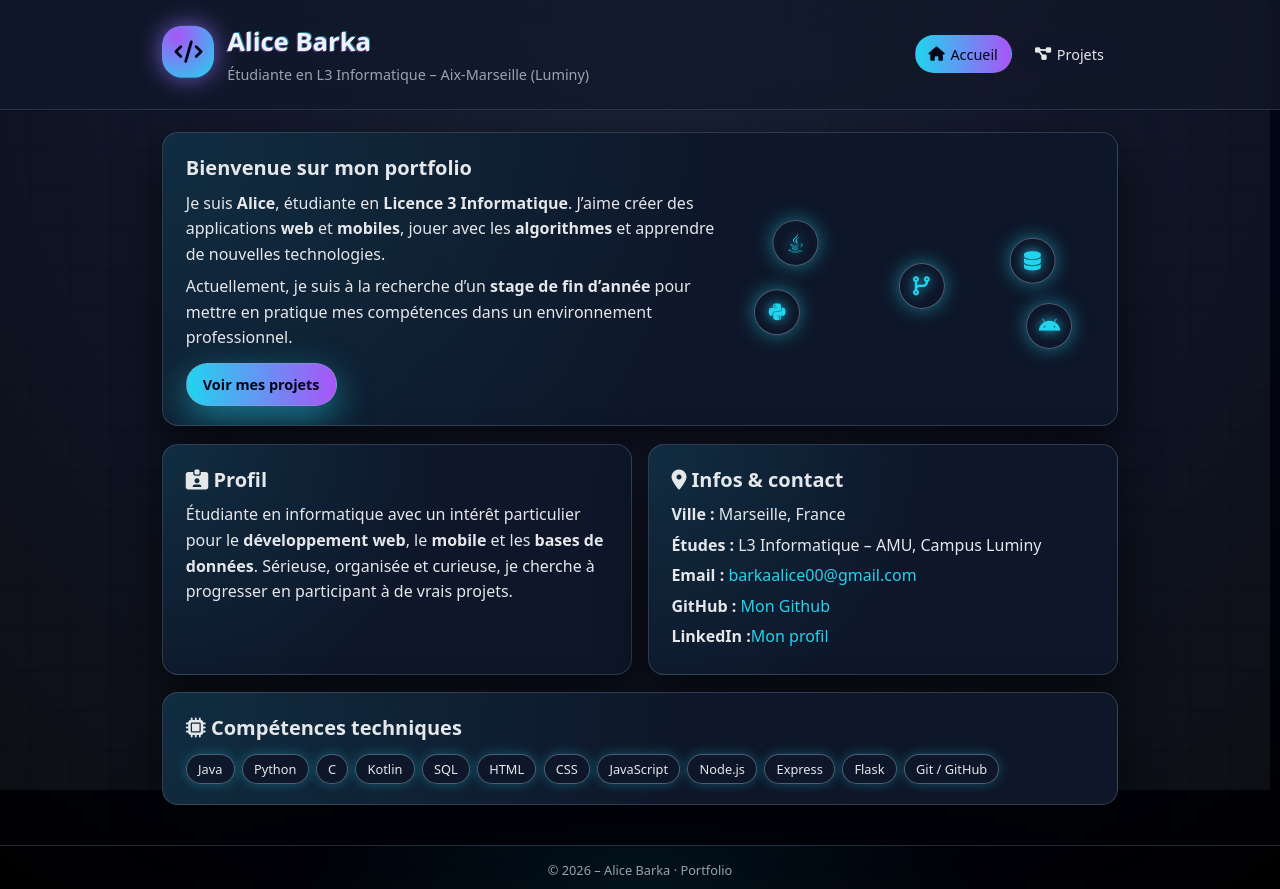
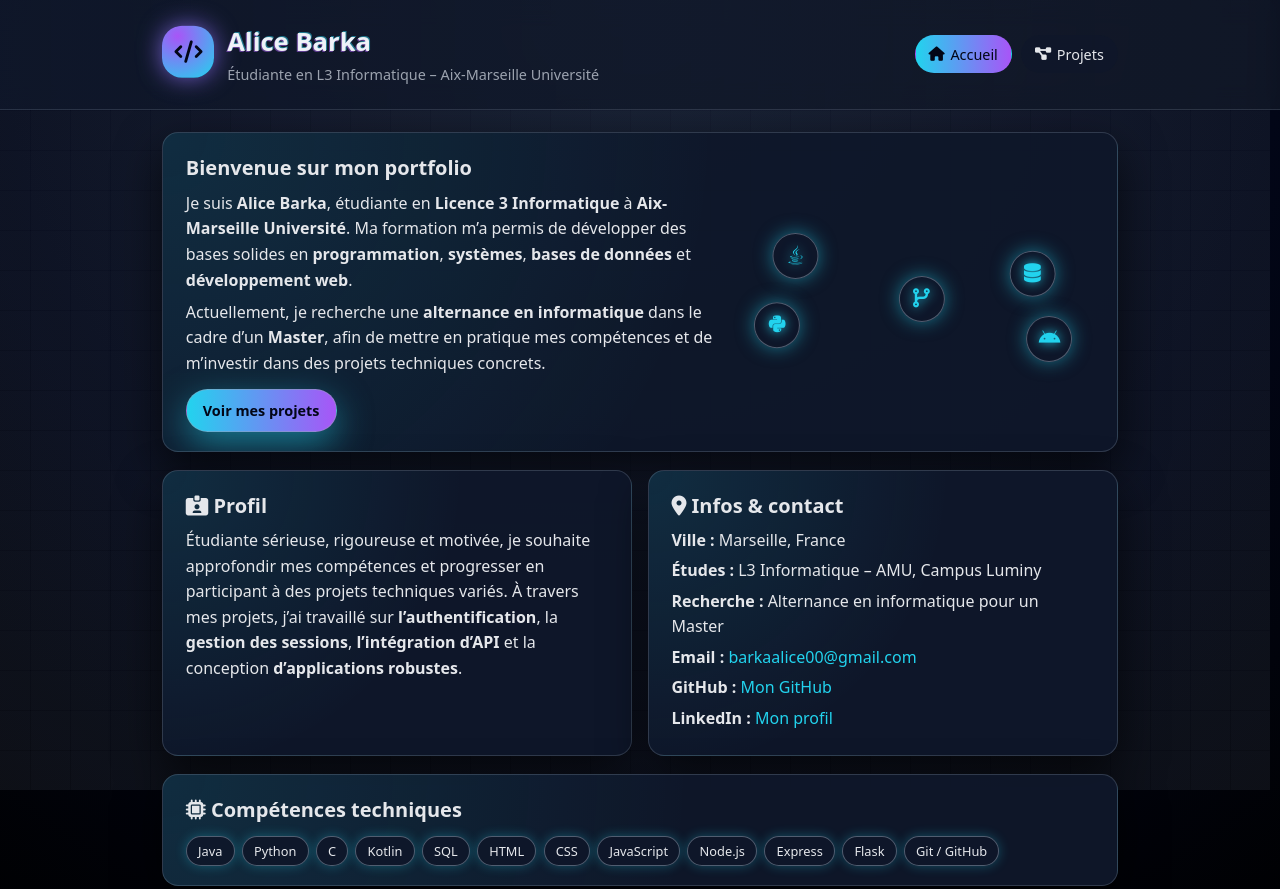
Before and after one commit to AliceBARKA/Portfolio, a website: page index.html in a window 1280 px wide. Shown: the top 889 px of the page. Drawn offline with Linux system fonts and the light colour scheme.

Commit message:
Mise à jour du portfolio (présentation + projets)

```diff
--- a/index.html
+++ b/index.html
@@ -5,8 +5,7 @@
   <meta name="viewport" content="width=device-width, initial-scale=1" />
   <title>Portfolio – Alice Barka</title>
   <link rel="stylesheet" href="style.css" />
-
-  <link rel="stylesheet" href="https://cdnjs.cloudflare.com/ajax/libs/font-awesome/6.6.0/css/all.min.css" integrity="sha512-wT3Cg9C2..." crossorigin="anonymous" referrerpolicy="no-referrer" />
+  <link rel="stylesheet" href="https://cdnjs.cloudflare.com/ajax/libs/font-awesome/6.6.0/css/all.min.css" crossorigin="anonymous" referrerpolicy="no-referrer" />
 </head>
 <body>
 <div class="bg-grid"></div>
@@ -19,7 +18,7 @@
       </div>
       <div>
         <h1 class="site-title glitch" data-text="Alice Barka">Alice Barka</h1>
-        <p class="site-subtitle">Étudiante en L3 Informatique – Aix-Marseille (Luminy)</p>
+        <p class="site-subtitle">Étudiante en L3 Informatique – Aix-Marseille Université</p>
       </div>
     </div>
     <nav class="nav">
@@ -34,20 +33,23 @@
     <div class="hero-text">
       <h2>Bienvenue sur mon portfolio</h2>
       <p>
-        Je suis <strong>Alice</strong>, étudiante en <strong>Licence 3 Informatique</strong>.
-        J’aime créer des applications <strong>web</strong> et <strong>mobiles</strong>,
-        jouer avec les <strong>algorithmes</strong> et apprendre de nouvelles technologies.
+        Je suis <strong>Alice Barka</strong>, étudiante en
+        <strong>Licence 3 Informatique</strong> à
+        <strong>Aix-Marseille Université</strong>.
+        Ma formation m’a permis de développer des bases solides en
+        <strong>programmation</strong>, <strong>systèmes</strong>,
+        <strong>bases de données</strong> et <strong>développement web</strong>.
       </p>
       <p>
-        Actuellement, je suis à la recherche d’un <strong>stage de fin d’année</strong>
-        pour mettre en pratique mes compétences dans un environnement professionnel.
+        Actuellement, je recherche une <strong>alternance en informatique</strong>
+        dans le cadre d’un <strong>Master</strong>, afin de mettre en pratique
+        mes compétences et de m’investir dans des projets techniques concrets.
       </p>
       <a class="btn btn-primary" href="./projects.html">
-          Voir mes projets
-        </a>
+        Voir mes projets
+      </a>
+    </div>
 
-
-    </div>
     <div class="hero-icons">
       <div class="float-icon i1"><i class="fa-brands fa-java"></i></div>
       <div class="float-icon i2"><i class="fa-brands fa-python"></i></div>
@@ -61,10 +63,12 @@
     <article class="card">
       <h2><i class="fa-solid fa-id-card-clip"></i> Profil</h2>
       <p>
-        Étudiante en informatique avec un intérêt particulier pour le
-        <strong>développement web</strong>, le <strong>mobile</strong> et les
-        <strong>bases de données</strong>. Sérieuse, organisée et curieuse,
-        je cherche à progresser en participant à de vrais projets.
+        Étudiante sérieuse, rigoureuse et motivée, je souhaite approfondir
+        mes compétences et progresser en participant à des projets techniques variés.
+        À travers mes projets, j’ai travaillé sur
+        <strong>l’authentification</strong>, la <strong>gestion des sessions</strong>,
+        <strong>l’intégration d’API</strong> et la conception
+        <strong>d’applications robustes</strong>.
       </p>
     </article>
 
@@ -73,12 +77,15 @@
       <ul class="info-list">
         <li><strong>Ville :</strong> Marseille, France</li>
         <li><strong>Études :</strong> L3 Informatique – AMU, Campus Luminy</li>
+        <li><strong>Recherche :</strong> Alternance en informatique pour un Master</li>
         <li><strong>Email :</strong> <a href="mailto:barkaalice00@gmail.com">barkaalice00@gmail.com</a></li>
-        <li><strong>GitHub :</strong> <a href="https://github.com/AliceBARKA" target="_blank">Mon Github</a></li>
-        <li><strong>LinkedIn :</strong><a href="https://www.linkedin.com/in/alice-barka-50a55b2a4/" target="_blank">Mon profil</a></li>
+        <li><strong>GitHub :</strong> <a href="https://github.com/AliceBARKA" target="_blank">Mon GitHub</a></li>
+        <li><strong>LinkedIn :</strong> <a href="https://www.linkedin.com/in/alice-barka-50a55b2a4/" target="_blank">Mon profil</a></li>
+      </ul>
     </article>
   </section>
-    <section class="card">
+
+  <section class="card">
     <h2><i class="fa-solid fa-microchip"></i> Compétences techniques</h2>
     <div class="chips">
       <span class="chip">Java</span>
@@ -95,8 +102,6 @@
       <span class="chip">Git / GitHub</span>
     </div>
   </section>
-
-
 </main>
 
 <footer class="site-footer">
```
